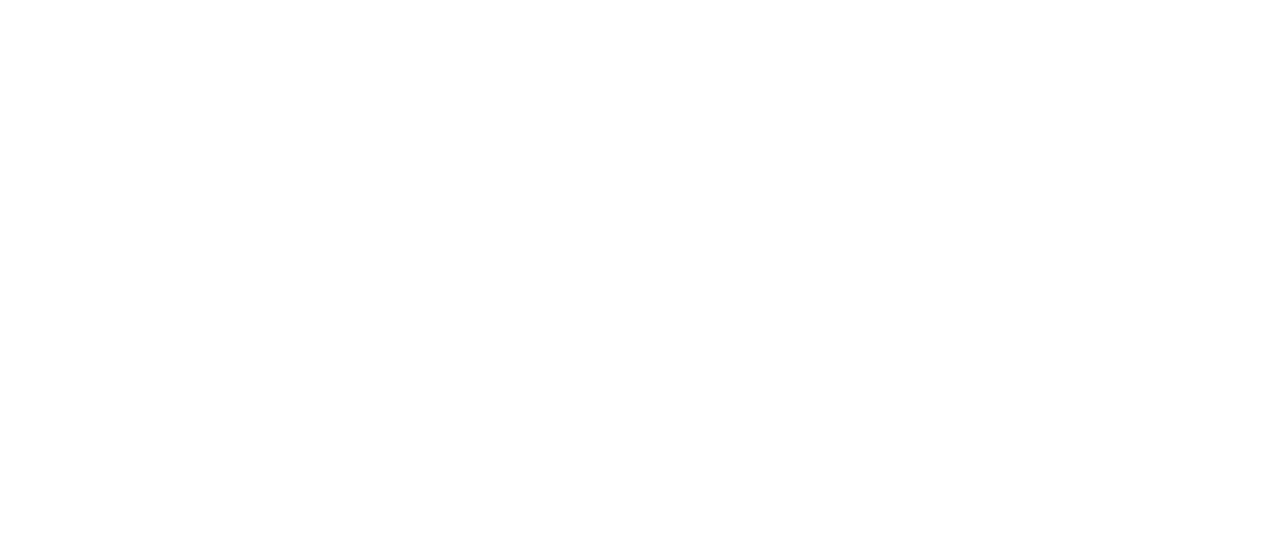
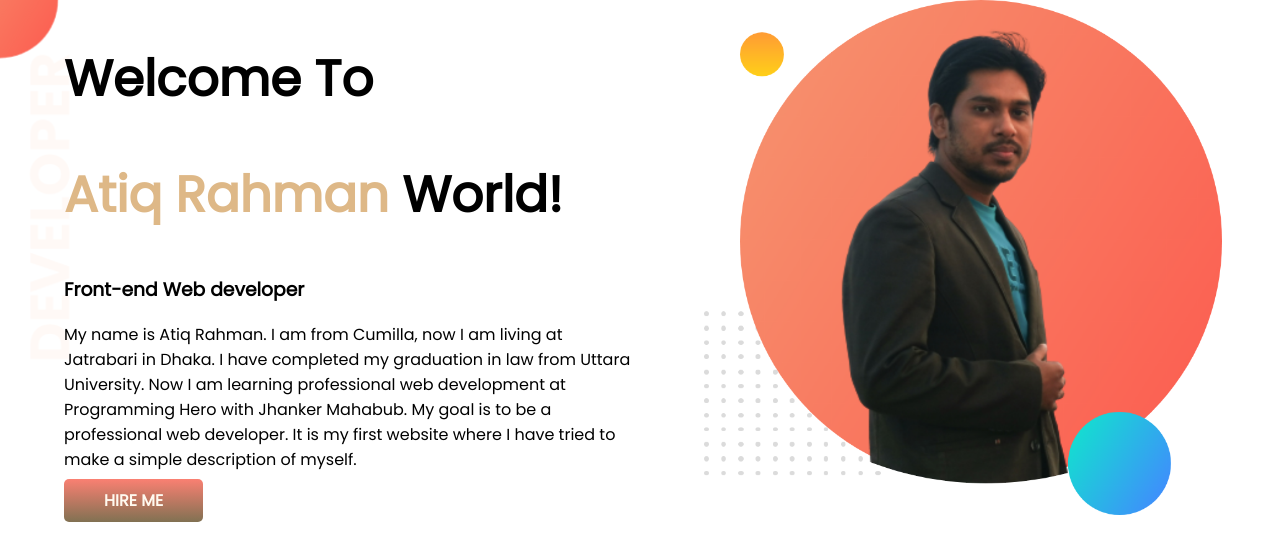
Before and after one commit to AtiqRahman1/Developer-portfolio, a plain HTML site: page index.html in a window 1280 px wide. Drawn offline with Linux system fonts and the light colour scheme.

Commit message:
top banner

```diff
--- a/index.html
+++ b/index.html
@@ -1,13 +1,34 @@
 <!DOCTYPE html>
 <html lang="en">
+
 <head>
     <meta charset="UTF-8">
     <meta http-equiv="X-UA-Compatible" content="IE=edge">
     <meta name="viewport" content="width=device-width, initial-scale=1.0">
     <title>Atiq Portfolio</title>
+    <link rel="preconnect" href="https://fonts.googleapis.com">
+    <link rel="preconnect" href="https://fonts.gstatic.com" crossorigin>
+    <link href="https://fonts.googleapis.com/css2?family=Poppins&display=swap" rel="stylesheet">
     <link rel="stylesheet" href="style.css">
 </head>
+
 <body>
+    <section class="top-banner">
+        <div class="half-width">
+            <h1>Welcome To</h1>
+            <h1><span class="name">Atiq Rahman</span> World!</h1>
+            <h3>Front-end Web developer</h3>
+            <p>My name is Atiq Rahman. I am from Cumilla, now I am living at Jatrabari in Dhaka. I have completed my
+                graduation in law from Uttara University. Now I am learning professional web development at Programming
+                Hero
+                with Jhanker Mahabub. My goal is to be a professional web developer. It is my first website where I have
+                tried to make a simple description of myself.</p>
+            <a class="link-button" target="_blank" href="https://www.linkedin.com/in/atiq-rahman-ba55b6153/">HIRE ME</a>
+        </div>
+        <div class="half-width">
+            <img src="images/atiq-bg.png" alt="">
+        </div>
+    </section>
+</body>
 
-</body>
 </html>
--- a/style.css
+++ b/style.css
@@ -0,0 +1,32 @@
+body{
+    font-family: 'Poppins', sans-serif;
+    margin: 0%;
+}
+h1{
+    font-size: 50px;
+}
+.name{
+    color: burlywood;
+}
+section{
+    display: flex;
+}
+.half-width{
+    width: 50%;
+    padding-left: 5%;
+}
+.half-width img{
+    width: 90%;
+}
+.link-button{
+    text-decoration: none;
+    background-image: linear-gradient(salmon, rgb(129, 113, 82));
+    padding: 10px 40px;
+    color: floralwhite;
+    font-weight: 700;
+    border-radius: 5px;
+}
+.top-banner{
+    background-image: url(images/top-banner.png);
+    background-repeat: no-repeat;
+}
```
Also changed, not shown: images/atiq-bg.png (added), images/dream-bg.png (added), images/exp-bg.png (added), images/jhankar.png (added), images/jhankar2.png (added), images/my-bg.png (added), images/my-bg2.png (added), images/top-banner.png (added), 7 other files.
